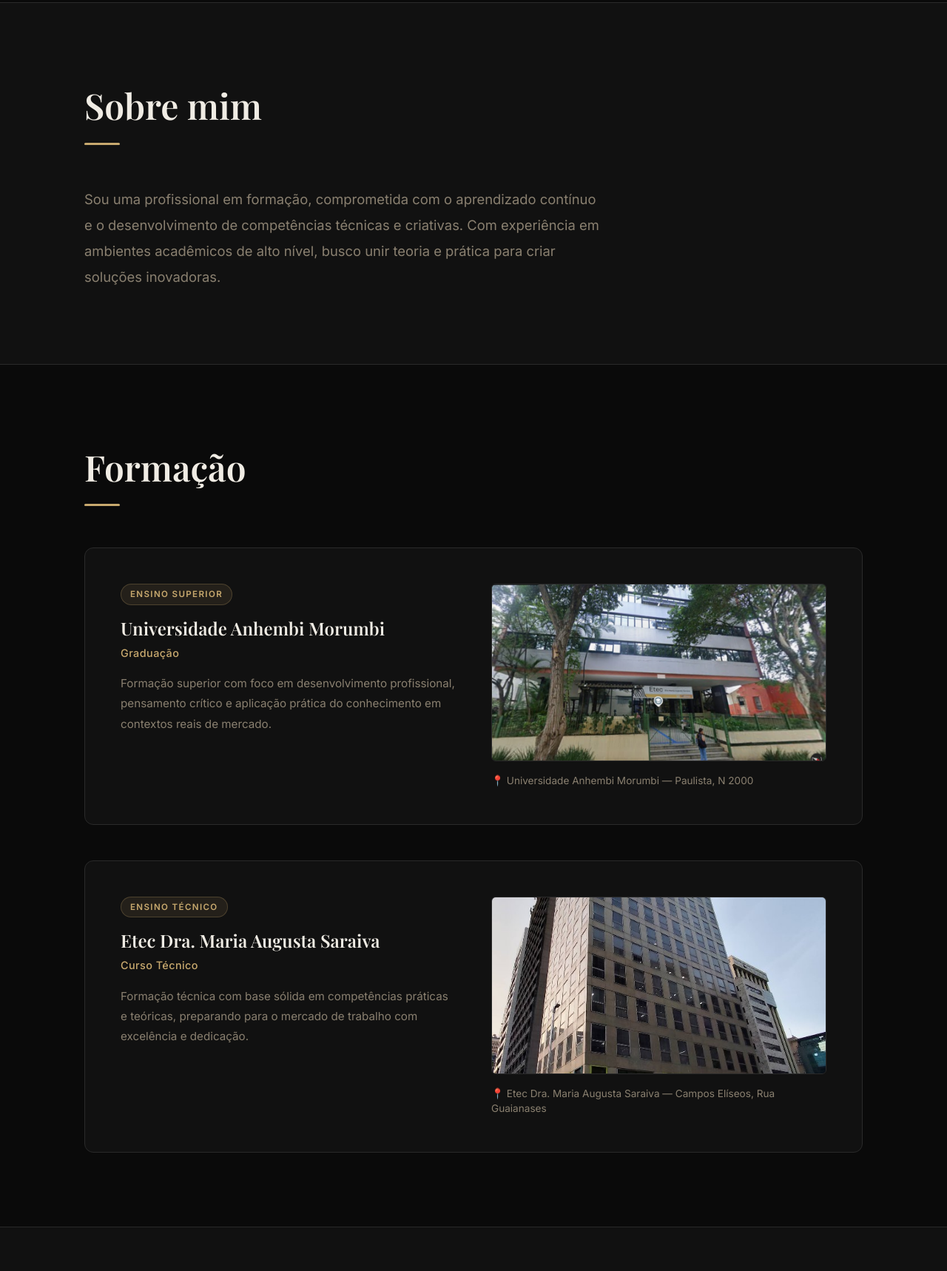
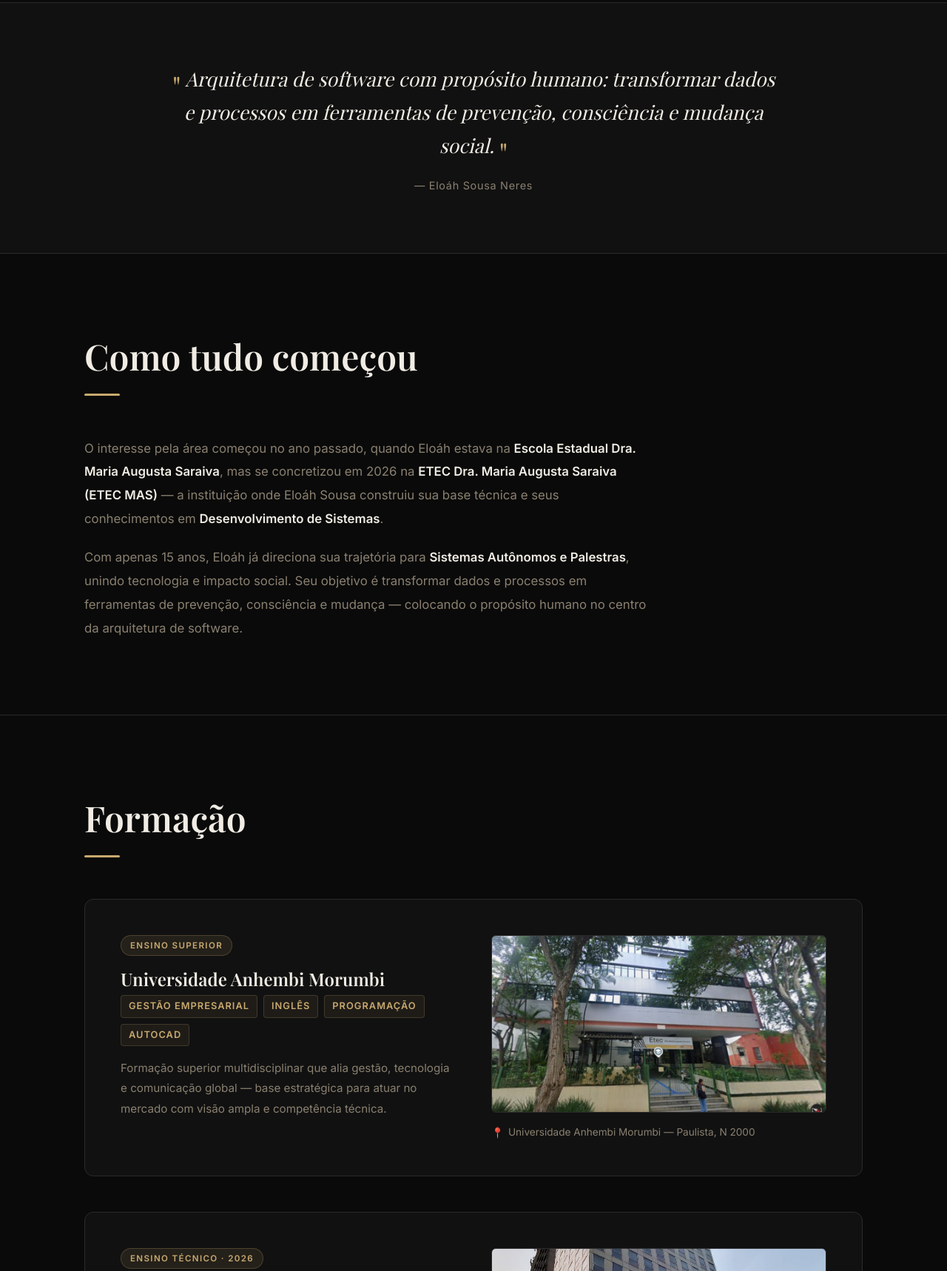
Before and after one commit to Eloahetec2026/Potfolio-pessoal-Eloah, a plain HTML site: page index.html in a window 1280 px wide. Shown: the part 797-2515 px from the top of the page at 74% size. Drawn offline with nearby package versions, Linux system fonts and the light colour scheme; a web font is replaced by a local one.

Commit message:
segundo commit

```diff
--- a/assets/css/style.css
+++ b/assets/css/style.css
@@ -224,19 +224,64 @@ ul { list-style: none; }
 }
 
 /* ============================================
+   PRINCÍPIO
+   ============================================ */
+.principio {
+  background: var(--clr-surface);
+  border-top: 1px solid var(--clr-border);
+  border-bottom: 1px solid var(--clr-border);
+  text-align: center;
+  padding: 80px 0;
+}
+
+.principio__quote {
+  font-family: var(--ff-serif);
+  font-size: clamp(1.2rem, 2.5vw, 1.65rem);
+  font-style: italic;
+  color: var(--clr-text);
+  line-height: 1.7;
+  max-width: 820px;
+  margin: 0 auto 20px;
+  position: relative;
+}
+
+.principio__aspas {
+  color: var(--clr-accent);
+  font-size: 2.5rem;
+  line-height: 0;
+  vertical-align: -0.4em;
+  font-style: normal;
+}
+
+.principio__autor {
+  font-size: 0.9rem;
+  color: var(--clr-text-muted);
+  letter-spacing: 0.05em;
+}
+
+/* ============================================
    SOBRE
    ============================================ */
 .sobre {
-  background: var(--clr-surface);
-  border-top: 1px solid var(--clr-border);
   border-bottom: 1px solid var(--clr-border);
 }
 
+.sobre__content {
+  display: flex;
+  flex-direction: column;
+  gap: 20px;
+  max-width: 760px;
+}
+
 .sobre__text {
-  font-size: 1.15rem;
+  font-size: 1.05rem;
   line-height: 1.9;
   color: var(--clr-text-muted);
-  max-width: 700px;
+}
+
+.sobre__text strong {
+  color: var(--clr-text);
+  font-weight: 600;
 }
 
 /* ============================================
@@ -332,6 +377,56 @@ ul { list-style: none; }
 }
 
 /* ============================================
+   FORMAÇÃO — lista de cursos
+   ============================================ */
+.formacao__cursos {
+  list-style: none;
+  display: flex;
+  flex-wrap: wrap;
+  gap: 8px;
+  margin-bottom: 16px;
+}
+
+.formacao__cursos li {
+  font-size: 0.8rem;
+  font-weight: 600;
+  letter-spacing: 0.08em;
+  color: var(--clr-accent);
+  background: rgba(200, 169, 110, 0.08);
+  border: 1px solid rgba(200, 169, 110, 0.2);
+  padding: 4px 10px;
+  border-radius: 4px;
+  text-transform: uppercase;
+}
+
+/* Pin do endereço */
+.formacao__pin {
+  flex-shrink: 0;
+  margin-top: 1px;
+}
+
+/* ============================================
+   OBJETIVO
+   ============================================ */
+.objetivo {
+  background: var(--clr-surface);
+  border-top: 1px solid var(--clr-border);
+  border-bottom: 1px solid var(--clr-border);
+}
+
+.objetivo__text {
+  font-size: 1.1rem;
+  line-height: 1.9;
+  color: var(--clr-text-muted);
+  max-width: 760px;
+}
+
+.objetivo__text strong {
+  color: var(--clr-text);
+  font-weight: 600;
+}
+
+/* ============================================
    HABILIDADES
    ============================================ */
 .habilidades {
--- a/index.html
+++ b/index.html
@@ -3,10 +3,10 @@
 <head>
   <meta charset="UTF-8" />
   <meta name="viewport" content="width=device-width, initial-scale=1.0" />
-  <title>Eloah — Portfólio</title>
+  <title>Eloáh Sousa Neres — Portfólio</title>
   <link rel="preconnect" href="https://fonts.googleapis.com" />
   <link rel="preconnect" href="https://fonts.gstatic.com" crossorigin />
-  <link href="https://fonts.googleapis.com/css2?family=Inter:wght@300;400;500;600;700&family=Playfair+Display:wght@400;600;700&display=swap" rel="stylesheet" />
+  <link href="https://fonts.googleapis.com/css2?family=Inter:wght@300;400;500;600;700&family=Playfair+Display:ital,wght@0,400;0,600;0,700;1,400&display=swap" rel="stylesheet" />
   <link rel="stylesheet" href="assets/css/style.css" />
 </head>
 <body>
@@ -14,7 +14,7 @@
   <!-- NAV -->
   <nav class="nav">
     <div class="nav__inner">
-      <a href="#" class="nav__logo">Eloah.</a>
+      <a href="#inicio" class="nav__logo">Eloáh.</a>
       <ul class="nav__links">
         <li><a href="#sobre">Sobre</a></li>
         <li><a href="#formacao">Formação</a></li>
@@ -29,25 +29,48 @@
     <div class="hero__inner">
       <div class="hero__text">
         <span class="hero__eyebrow">Portfólio Pessoal</span>
-        <h1 class="hero__title">Olá, eu sou<br /><span class="hero__name">Eloah.</span></h1>
-        <p class="hero__sub">Estudante apaixonada por tecnologia, design e inovação.</p>
+        <h1 class="hero__title">Olá, eu sou<br /><span class="hero__name">Eloáh.</span></h1>
+        <p class="hero__sub">15 anos · Foco em Sistemas Autônomos &amp; Palestras</p>
         <a href="#formacao" class="btn btn--primary">Ver Formação</a>
       </div>
       <div class="hero__photo">
-        <img src="assets/images/eloah-foto.jpg" alt="Foto de Eloah" />
+        <img src="assets/images/eloah-foto.jpg" alt="Foto de Eloáh Sousa Neres" />
       </div>
+    </div>
+  </section>
+
+  <!-- PRINCÍPIO -->
+  <section class="section principio">
+    <div class="container">
+      <blockquote class="principio__quote">
+        <span class="principio__aspas">"</span>
+        Arquitetura de software com propósito humano: transformar dados e processos em
+        ferramentas de prevenção, consciência e mudança social.
+        <span class="principio__aspas">"</span>
+      </blockquote>
+      <p class="principio__autor">— Eloáh Sousa Neres</p>
     </div>
   </section>
 
   <!-- SOBRE -->
   <section class="section sobre" id="sobre">
     <div class="container">
-      <h2 class="section__title">Sobre mim</h2>
-      <p class="sobre__text">
-        Sou uma profissional em formação, comprometida com o aprendizado contínuo e o desenvolvimento
-        de competências técnicas e criativas. Com experiência em ambientes acadêmicos de alto nível,
-        busco unir teoria e prática para criar soluções inovadoras.
-      </p>
+      <h2 class="section__title">Como tudo começou</h2>
+      <div class="sobre__content">
+        <p class="sobre__text">
+          O interesse pela área começou no ano passado, quando Eloáh estava na
+          <strong>Escola Estadual Dra. Maria Augusta Saraiva</strong>, mas se concretizou
+          em 2026 na <strong>ETEC Dra. Maria Augusta Saraiva (ETEC MAS)</strong> — a instituição
+          onde Eloáh Sousa construiu sua base técnica e seus conhecimentos em
+          <strong>Desenvolvimento de Sistemas</strong>.
+        </p>
+        <p class="sobre__text">
+          Com apenas 15 anos, Eloáh já direciona sua trajetória para <strong>Sistemas Autônomos
+          e Palestras</strong>, unindo tecnologia e impacto social. Seu objetivo é transformar
+          dados e processos em ferramentas de prevenção, consciência e mudança — colocando o
+          propósito humano no centro da arquitetura de software.
+        </p>
+      </div>
     </div>
   </section>
 
@@ -57,15 +80,20 @@
       <h2 class="section__title">Formação</h2>
       <div class="formacao__grid">
 
-        <!-- Card 1 — Anhembi Morumbi -->
+        <!-- Card 1 — Universidade Anhembi Morumbi -->
         <div class="formacao__card">
           <div class="formacao__info">
             <span class="formacao__badge">Ensino Superior</span>
             <h3 class="formacao__inst">Universidade Anhembi Morumbi</h3>
-            <p class="formacao__curso">Graduação</p>
+            <ul class="formacao__cursos">
+              <li>Gestão Empresarial</li>
+              <li>Inglês</li>
+              <li>Programação</li>
+              <li>AutoCad</li>
+            </ul>
             <p class="formacao__desc">
-              Formação superior com foco em desenvolvimento profissional, pensamento crítico
-              e aplicação prática do conhecimento em contextos reais de mercado.
+              Formação superior multidisciplinar que alia gestão, tecnologia e comunicação
+              global — base estratégica para atuar no mercado com visão ampla e competência técnica.
             </p>
           </div>
           <div class="formacao__foto-wrap">
@@ -75,30 +103,35 @@
               class="formacao__foto"
             />
             <p class="formacao__endereco">
-              📍 Universidade Anhembi Morumbi — Paulista, N 2000
+              <span class="formacao__pin">📍</span>
+              Universidade Anhembi Morumbi — Paulista, N 2000
             </p>
           </div>
         </div>
 
-        <!-- Card 2 — Etec -->
+        <!-- Card 2 — ETEC MAS -->
         <div class="formacao__card">
           <div class="formacao__info">
-            <span class="formacao__badge">Ensino Técnico</span>
-            <h3 class="formacao__inst">Etec Dra. Maria Augusta Saraiva</h3>
-            <p class="formacao__curso">Curso Técnico</p>
+            <span class="formacao__badge">Ensino Técnico · 2026</span>
+            <h3 class="formacao__inst">ETEC Dra. Maria Augusta Saraiva</h3>
+            <ul class="formacao__cursos">
+              <li>Desenvolvimento de Sistemas</li>
+            </ul>
             <p class="formacao__desc">
-              Formação técnica com base sólida em competências práticas e teóricas,
-              preparando para o mercado de trabalho com excelência e dedicação.
+              A ETEC MAS é onde Eloáh Sousa construiu sua base técnica. O curso de
+              Desenvolvimento de Sistemas abriu as portas para o universo da programação,
+              lógica computacional e criação de soluções com impacto real.
             </p>
           </div>
           <div class="formacao__foto-wrap">
             <img
               src="assets/images/etec-dra-maria-augusta.jpg"
-              alt="Etec Dra. Maria Augusta Saraiva"
+              alt="ETEC Dra. Maria Augusta Saraiva"
               class="formacao__foto"
             />
             <p class="formacao__endereco">
-              📍 Etec Dra. Maria Augusta Saraiva — Campos Elíseos, Rua Guaianases
+              <span class="formacao__pin">📍</span>
+              Etec Dra. Maria Augusta Saraiva — Campos Elíseos, Rua Guaianases
             </p>
           </div>
         </div>
@@ -112,15 +145,30 @@
     <div class="container">
       <h2 class="section__title">Habilidades</h2>
       <div class="skills__grid">
-        <div class="skill__tag">Design</div>
-        <div class="skill__tag">HTML &amp; CSS</div>
-        <div class="skill__tag">JavaScript</div>
-        <div class="skill__tag">Comunicação</div>
-        <div class="skill__tag">Trabalho em equipe</div>
-        <div class="skill__tag">Resolução de problemas</div>
-        <div class="skill__tag">Criatividade</div>
-        <div class="skill__tag">Organização</div>
+        <div class="skill__tag">Desenvolvimento de Sistemas</div>
+        <div class="skill__tag">Programação</div>
+        <div class="skill__tag">AutoCad</div>
+        <div class="skill__tag">Gestão Empresarial</div>
+        <div class="skill__tag">Inglês</div>
+        <div class="skill__tag">Sistemas Autônomos</div>
+        <div class="skill__tag">Palestras</div>
+        <div class="skill__tag">Pensamento Crítico</div>
+        <div class="skill__tag">Impacto Social</div>
       </div>
+    </div>
+  </section>
+
+  <!-- OBJETIVO -->
+  <section class="section objetivo">
+    <div class="container">
+      <h2 class="section__title">Objetivo</h2>
+      <p class="objetivo__text">
+        No curso de <strong>Desenvolvimento de Sistemas</strong>, o objetivo de Eloáh é dominar
+        as ferramentas e linguagens que permitem construir sistemas inteligentes e autônomos.
+        Mais do que código, ela busca criar soluções que tenham propósito — que transformem
+        dados em consciência, e processos em instrumentos de mudança social. A tecnologia,
+        para Eloáh, é uma alavanca para tornar o mundo mais justo e informado.
+      </p>
     </div>
   </section>
 
@@ -136,7 +184,7 @@
   <!-- FOOTER -->
   <footer class="footer">
     <div class="container">
-      <p>© 2026 Eloah. Todos os direitos reservados.</p>
+      <p>© 2026 Eloáh Sousa Neres. Todos os direitos reservados.</p>
     </div>
   </footer>
 
```
